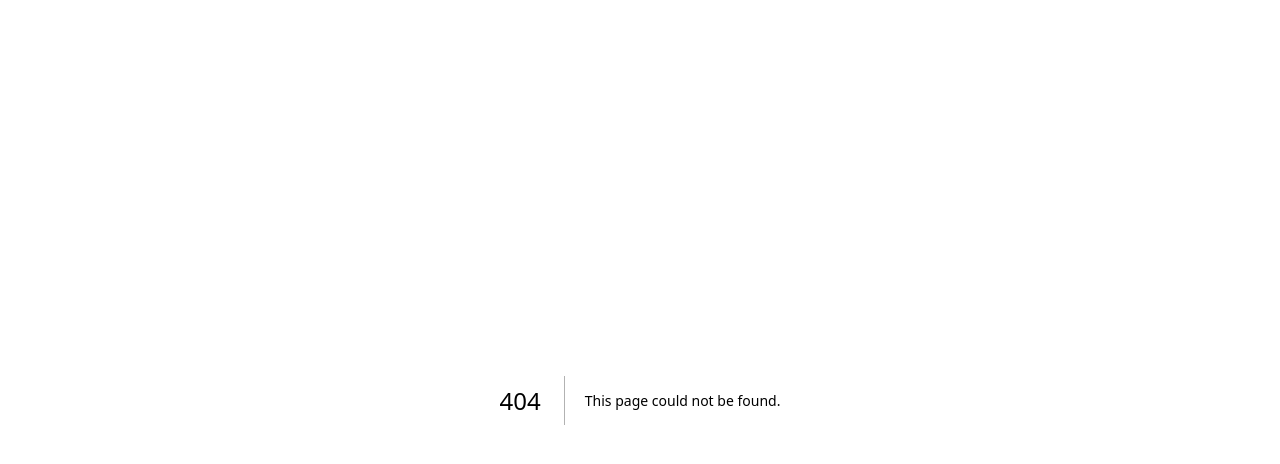
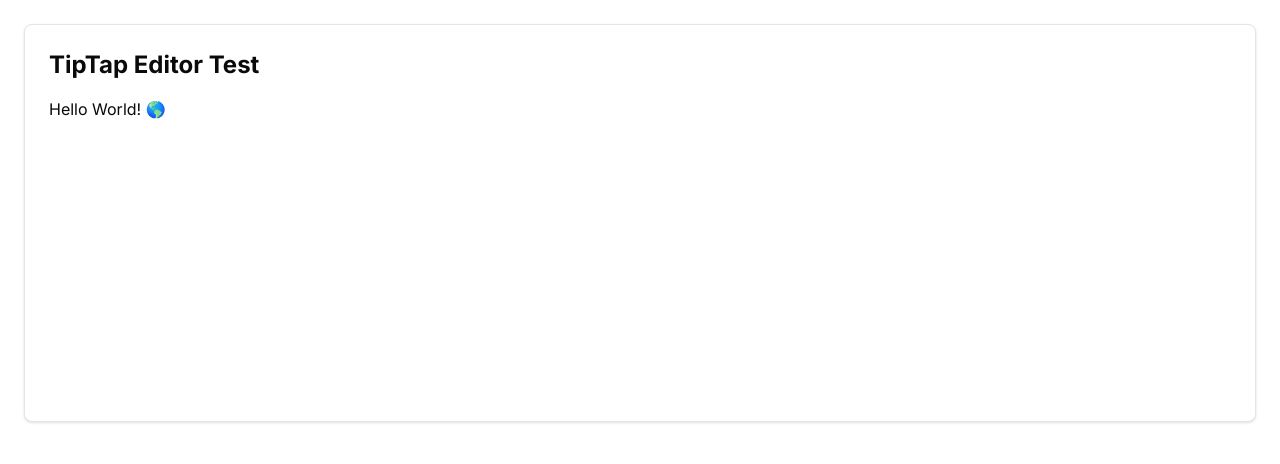
Before and after one commit to Nainish-Rai/paper_ai, a Next.js app: page /test in a window 1280 px wide. Before the commit this address had no page. Shown: the top 464 px of the page. Built offline with nearby package versions, Linux system fonts and the light colour scheme.

Commit message:
feat: simple tiptap editor

```diff
--- /dev/null
+++ b/app/test/page.tsx
@@ -0,0 +1,16 @@
+"use client";
+
+import Tiptap from "@/components/custom/TipTapEditor";
+
+export default function TestPage() {
+  return (
+    <div className="container mx-auto p-6">
+      <div className="rounded-lg border bg-card text-card-foreground shadow">
+        <div className="p-6">
+          <h2 className="text-2xl font-bold mb-4">TipTap Editor Test</h2>
+          <Tiptap className="min-h-[300px]" />
+        </div>
+      </div>
+    </div>
+  );
+}
--- /dev/null
+++ b/components/custom/TipTapEditor.tsx
@@ -0,0 +1,33 @@
+"use client";
+
+import { type Editor } from "@tiptap/react";
+import { useEditor, EditorContent } from "@tiptap/react";
+import StarterKit from "@tiptap/starter-kit";
+import { cn } from "@/lib/utils";
+
+interface TiptapProps {
+  className?: string;
+  content?: string;
+}
+
+const Tiptap = ({
+  className,
+  content = "<p>Hello World! 🌎️</p>",
+}: TiptapProps) => {
+  const editor = useEditor({
+    extensions: [StarterKit],
+    content: content,
+    editorProps: {
+      attributes: {
+        class: cn(
+          "prose prose-sm sm:prose-base lg:prose-lg prose-stone dark:prose-invert focus:outline-none max-w-full",
+          className
+        ),
+      },
+    },
+  });
+
+  return <EditorContent editor={editor} className="w-full" />;
+};
+
+export default Tiptap;
--- a/package.json
+++ b/package.json
@@ -33,6 +33,9 @@
     "@radix-ui/react-slot": "^1.0.2",
     "@radix-ui/react-tabs": "^1.1.3",
     "@radix-ui/react-toast": "^1.1.5",
+    "@tiptap/pm": "^2.11.5",
+    "@tiptap/react": "^2.11.5",
+    "@tiptap/starter-kit": "^2.11.5",
     "@types/bcryptjs": "^2.4.6",
     "@types/jsonwebtoken": "^9.0.9",
     "ai": "^2.2.35",
```
Also changed, not shown: 1 other file (tests, documents, lock files or other folders).
